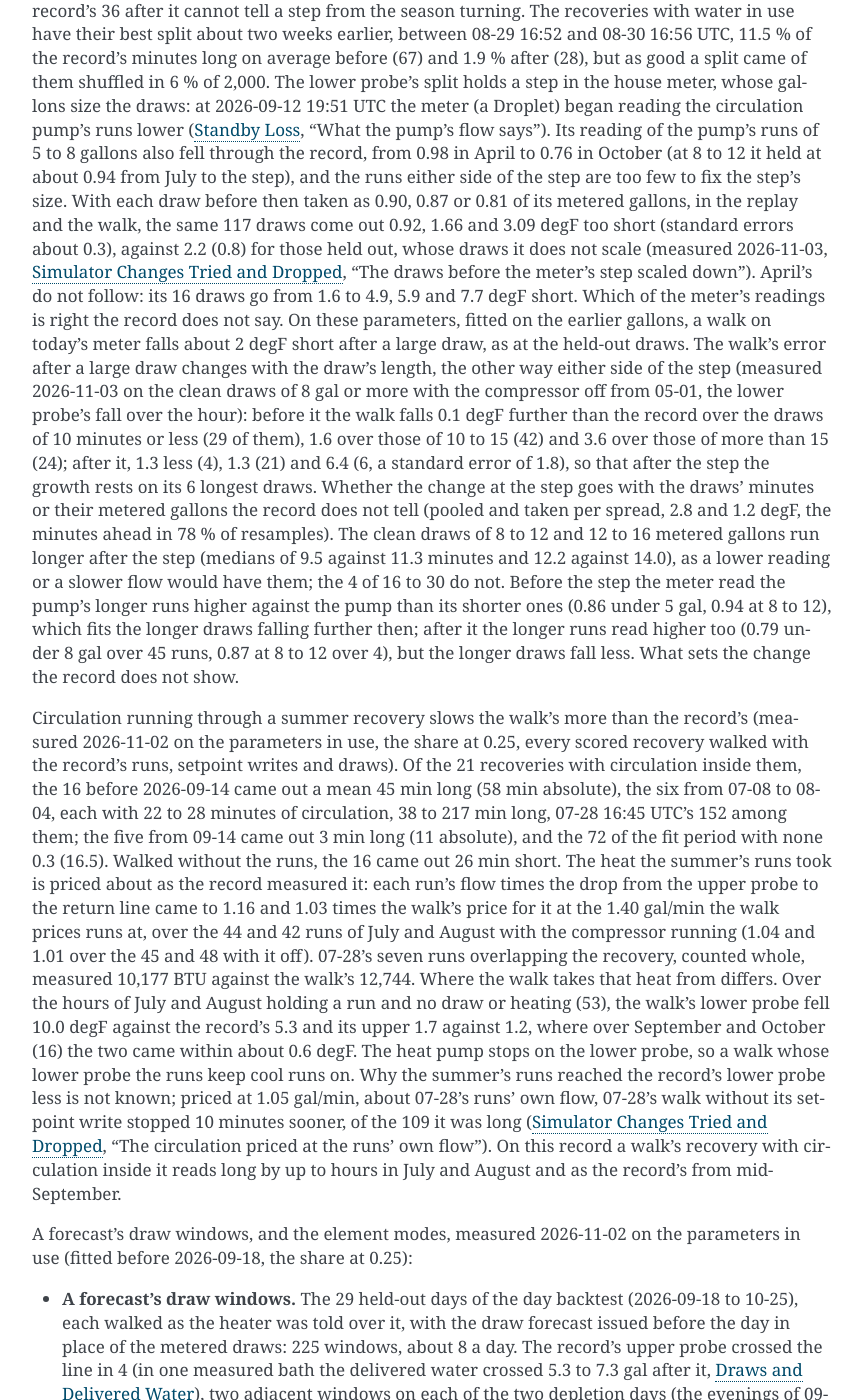
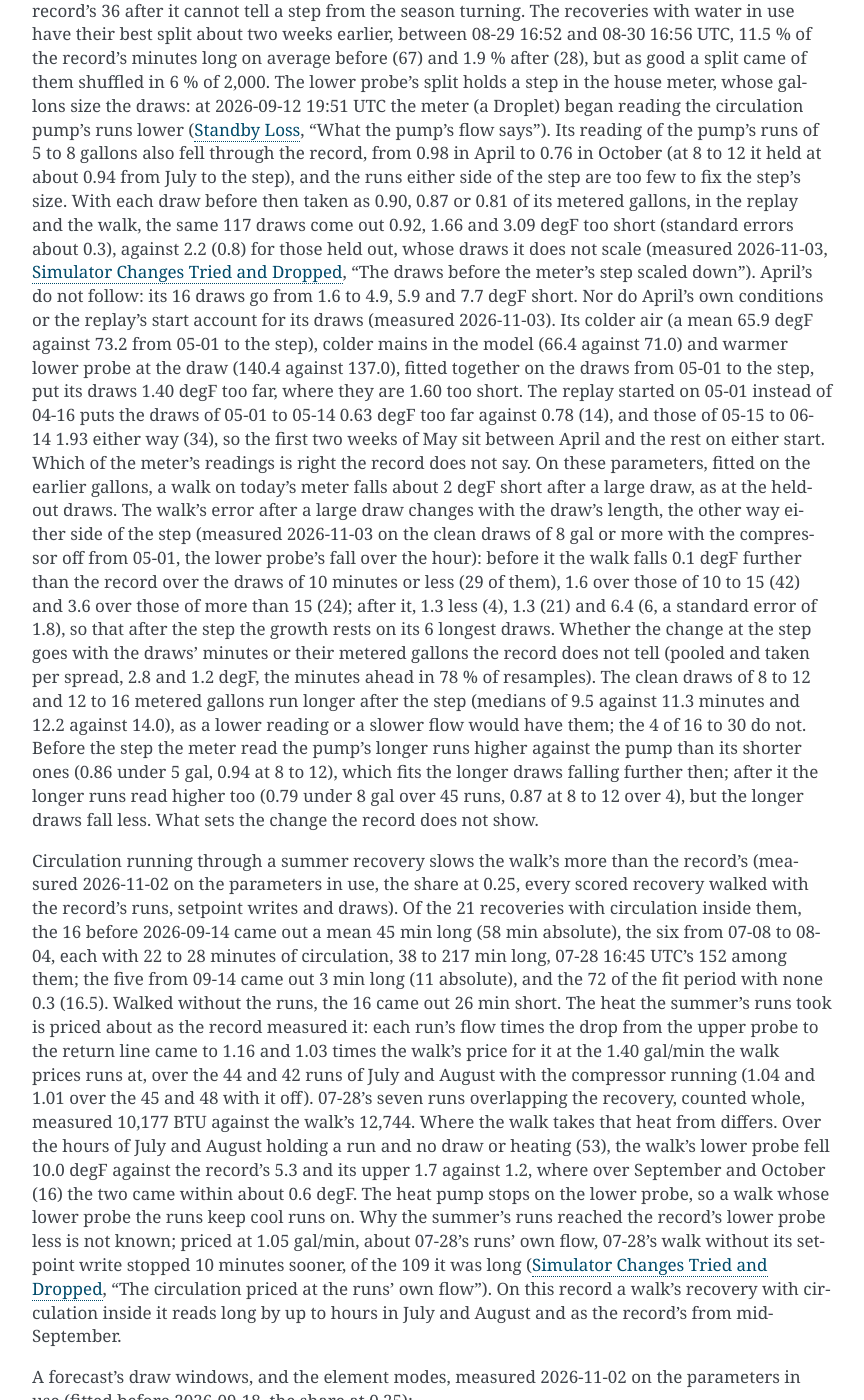
Before and after one commit to eman/nwp500-python, a Sphinx documentation site: the page built from docs/explanation/simulator.rst, in a window 1280 px wide and 1400 px high, scrolled down 13505 px. Shown: the whole window, without its empty margins (338-1202 px from the left). Built offline with Sphinx 7.4.7, drawn with Linux system fonts in a browser that asks for light colours.

Commit message:
docs(sim): April's draws not its conditions nor the replay's start

```diff
--- a/docs/explanation/simulator.rst
+++ b/docs/explanation/simulator.rst
@@ -782,29 +782,38 @@
 errors about 0.3), against 2.2 (0.8) for those held out, whose draws it
 does not scale (measured 2026-11-03, :doc:`simulator-tried`, "The draws
 before the meter's step scaled down"). April's do not follow: its 16
-draws go from 1.6 to 4.9, 5.9 and 7.7 degF short. Which of the meter's
-readings is right the record does not say. On these parameters, fitted
-on the earlier gallons, a walk on today's meter falls about 2 degF short
-after a large draw, as at the held-out draws. The walk's error after a
-large draw changes with the draw's length, the other way either side of
-the step (measured 2026-11-03 on the clean draws of 8 gal or more with
-the compressor off from 05-01, the lower probe's fall over the hour):
-before it the walk falls 0.1 degF further than the record over the draws
-of 10 minutes or less (29 of them), 1.6 over those of 10 to 15 (42) and
-3.6 over those of more than 15 (24); after it, 1.3 less (4), 1.3 (21)
-and 6.4 (6, a standard error of 1.8), so that after the step the growth
-rests on its 6 longest draws. Whether the change at the step goes with
-the draws' minutes or their metered gallons the record does not tell
-(pooled and taken per spread, 2.8 and 1.2 degF, the minutes ahead in 78
-% of resamples). The clean draws of 8 to 12 and 12 to 16 metered gallons
-run longer after the step (medians of 9.5 against 11.3 minutes and 12.2
-against 14.0), as a lower reading or a slower flow would have them; the
-4 of 16 to 30 do not. Before the step the meter read the pump's longer
-runs higher against the pump than its shorter ones (0.86 under 5 gal,
-0.94 at 8 to 12), which fits the longer draws falling further then;
-after it the longer runs read higher too (0.79 under 8 gal over 45 runs,
-0.87 at 8 to 12 over 4), but the longer draws fall less. What sets the
-change the record does not show.
+draws go from 1.6 to 4.9, 5.9 and 7.7 degF short. Nor do April's own
+conditions or the replay's start account for its draws (measured
+2026-11-03). Its colder air (a mean 65.9 degF against 73.2 from 05-01 to
+the step), colder mains in the model (66.4 against 71.0) and warmer
+lower probe at the draw (140.4 against 137.0), fitted together on the
+draws from 05-01 to the step, put its draws 1.40 degF too far, where
+they are 1.60 too short. The replay started on 05-01 instead of 04-16
+puts the draws of 05-01 to 05-14 0.63 degF too far against 0.78 (14),
+and those of 05-15 to 06-14 1.93 either way (34), so the first two weeks
+of May sit between April and the rest on either start. Which of the
+meter's readings is right the record does not say. On these parameters,
+fitted on the earlier gallons, a walk on today's meter falls about 2
+degF short after a large draw, as at the held-out draws. The walk's
+error after a large draw changes with the draw's length, the other way
+either side of the step (measured 2026-11-03 on the clean draws of 8 gal
+or more with the compressor off from 05-01, the lower probe's fall over
+the hour): before it the walk falls 0.1 degF further than the record
+over the draws of 10 minutes or less (29 of them), 1.6 over those of 10
+to 15 (42) and 3.6 over those of more than 15 (24); after it, 1.3 less
+(4), 1.3 (21) and 6.4 (6, a standard error of 1.8), so that after the
+step the growth rests on its 6 longest draws. Whether the change at the
+step goes with the draws' minutes or their metered gallons the record
+does not tell (pooled and taken per spread, 2.8 and 1.2 degF, the
+minutes ahead in 78 % of resamples). The clean draws of 8 to 12 and 12
+to 16 metered gallons run longer after the step (medians of 9.5 against
+11.3 minutes and 12.2 against 14.0), as a lower reading or a slower flow
+would have them; the 4 of 16 to 30 do not. Before the step the meter
+read the pump's longer runs higher against the pump than its shorter
+ones (0.86 under 5 gal, 0.94 at 8 to 12), which fits the longer draws
+falling further then; after it the longer runs read higher too (0.79
+under 8 gal over 45 runs, 0.87 at 8 to 12 over 4), but the longer draws
+fall less. What sets the change the record does not show.
 
 Circulation running through a summer recovery slows the walk's more than
 the record's (measured 2026-11-02 on the parameters in use, the share at
```
